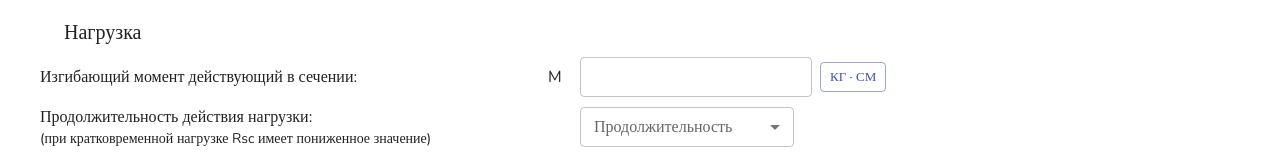
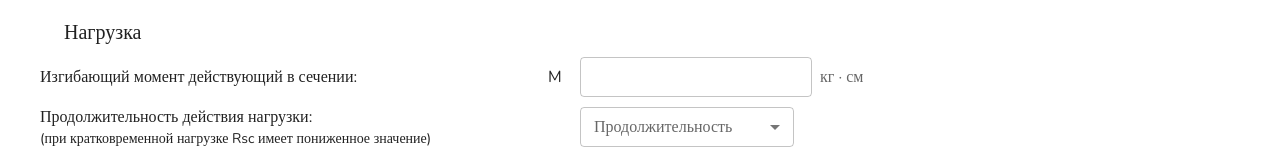
Before and after one commit to aleksandra-tedeeva/concrete-handbook, a React (Create React App) app: page /concrete_bend_strength in a window 1280 px wide. Shown: the part 303-455 px from the top of the page. Built offline with nearby package versions, Linux system fonts and the light colour scheme.

Commit message:
nu nazovi bottom

```diff
--- a/src/pages/Calculations/1_ConcreteBendStrength.tsx
+++ b/src/pages/Calculations/1_ConcreteBendStrength.tsx
@@ -61,10 +61,15 @@ export default function ConcreteBendStrength() {
           <Stack spacing={1} direction="row" alignItems="center">
             <Typography sx={{ minWidth: '24px' }}>M</Typography>
             <TextField size="small"></TextField>
-            <Tooltip title="1 тс · м = 10^5 кг · см" enterDelay={500} leaveDelay={200}>
-              <Button aria-label="1 тс · м = 10^5 кг · см" variant="outlined" size="small">
+            <Tooltip
+              title="1 тс · м = 10^5 кг · см"
+              enterDelay={500}
+              leaveDelay={200}
+              placement="bottom"
+            >
+              <Typography sx={{ cursor: 'help' }} color="text.secondary">
                 кг · см
-              </Button>
+              </Typography>
             </Tooltip>
           </Stack>
         </Stack>
```
